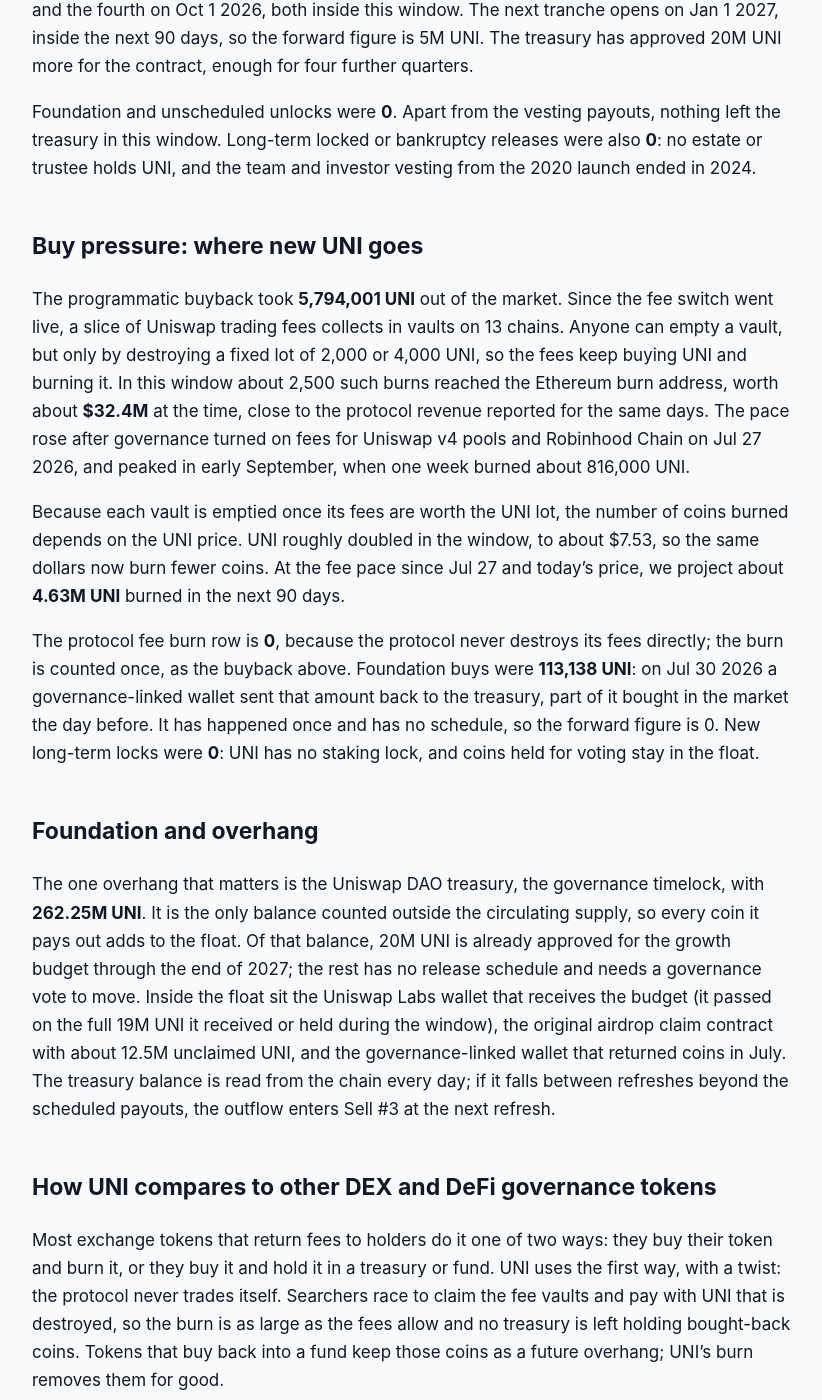
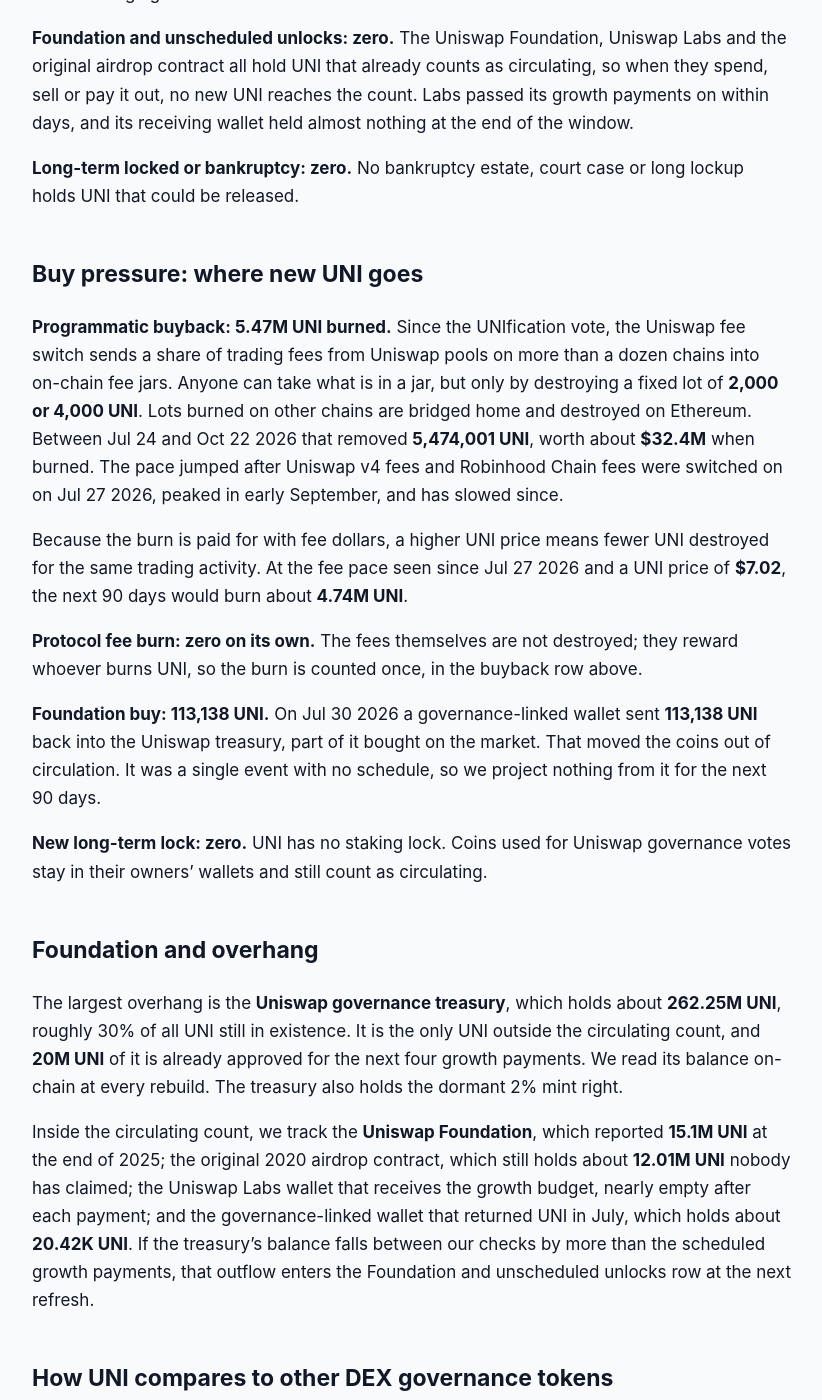
Before and after one commit to jeevansongmy-spec/mrnasdog-articles, a Jekyll site: the page built from crypto/uni-pressure-framework.md, in a window 1280 px wide and 1400 px high, scrolled down 1075 px. Shown: the whole window, without its empty margins (228-1050 px from the left). Built offline with Jekyll 4.4.1, drawn with Linux system fonts in a browser that asks for light colours; some of the changed text lies outside the part shown.

Commit message:
publish: crypto/uni-pressure-framework

```diff
--- a/crypto/uni-pressure-framework.md
+++ b/crypto/uni-pressure-framework.md
@@ -1,65 +1,70 @@
 ---
-title: "UNI Inflation Analysis · October 2026 · Supply was growing · trend cooling"
-description: "UNI supply grew +0.65% in 90 days: 10M UNI of treasury growth payouts against a 5.79M UNI fee-funded burn. About +0.06% projected next. No minting."
+title: "UNI Inflation Analysis · October 2026 · Mixed flows · supply roughly steady"
+description: "UNI supply is roughly steady: the fee switch burned 5.47M UNI against a 5M UNI treasury payout, −0.09% over 90 days and about +0.04% next. Never minted."
 canonical_url: "https://mrnasdog.com/research/uni/inflation"
 tags: ["crypto", "uni", "uniswap", "defi"]
 published: true
 ---
 Originally published at [https://mrnasdog.com/research/uni/inflation](https://mrnasdog.com/research/uni/inflation) by MrNasDog.
 
-# UNI Inflation Analysis · October 2026 · Supply was growing · trend cooling
+# UNI Inflation Analysis · October 2026 · Mixed flows · supply roughly steady
 
-<!-- main-page -->
-This is the long supply read. For the signal, the price drivers and the questions people ask about Uniswap, see [mrnasdog.com/research/uni](https://mrnasdog.com/research/uni).
-
-UNI supply grew by **+0.65%** over the last 90 days and is projected to grow only about **+0.06%** over the next 90. The Uniswap DAO treasury paid out **10M UNI** of growth budget to Uniswap Labs, while the Uniswap fee switch paid people to burn **5,794,001 UNI** and a governance-linked wallet sent **113,138 UNI** back to the treasury. No new UNI was minted: total supply is still exactly 1B, of which 112.79M UNI now sit at the burn address.
+**UNI** supply was roughly steady over the 90 days from Jul 24 to Oct 22 2026, with a slight shrink of **−0.09%**. The Uniswap treasury paid out **5.00M UNI** in its quarterly growth budget, while the Uniswap fee switch destroyed **5.47M UNI** and a governance-linked wallet returned **113,138 UNI** to the treasury. For the next 90 days we expect about **+0.04%**: one more 5M UNI payment on Jan 1 2027 against a burn of about **4.74M UNI** at today's price. UNI can never pass its 1B cap, and no new UNI has ever been minted.
 
 ## The verdict, in one paragraph
 
-Our ledger reads **+0.65%** net UNI supply growth for the 90 days from Jul 14 to Oct 12 2026, and **+0.06%** for the next 90 days. The monitor reads **+0.64%** for the same kind of window, a gap of **0.01 percentage points**, well inside our 0.5-point tolerance, so no warning chip is shown. The window caught two quarterly payouts instead of the usual one, which is why it reads higher than the next 90 days, when one payout meets a fee burn of about the same size. In one line: UNI is a fee-burning DEX token whose treasury still pays out slightly more than the burn takes back.
+Over the last 90 days the circulating UNI supply moved by **−0.09%**, from about 625.23M to **624.59M UNI**. Outside trackers read **−0.15%** for the same period, a gap of only **0.05 points**, so no data-conflict warning is shown on the UNI page. The next 90 days project to **+0.04%**, which is flat for practical purposes. The cite-able label for Uniswap today is simple: **a fee-burn token whose burn now cancels almost all of its treasury spending**.
 
 ## Sell pressure: where new UNI comes from
 
-Protocol inflation was **0**. The UNI token has a mint function, and the Uniswap governance timelock is its minter: since Jan 1 2024 it may mint up to 2% of supply once a year, about 20M UNI. It has never done so, total supply read exactly 1,000,000,000 UNI at both ends of the window, and no vote proposes a mint. We checked that this total lives in contract storage that a mint would change, so the flat reading is a real one.
+**Protocol inflation is zero.** The UNI token contract still holds exactly **1,000,000,000 UNI**, the same number it launched with in September 2020. Uniswap governance does keep a right to mint up to **2% a year**, about 20M UNI, and that right has been open since Jan 1 2024. It has never been used, and no Uniswap governance vote proposes to use it. We read it on-chain at every rebuild because it is the one way the UNI supply could grow past today's numbers.
 
-Vesting unlocks were **10M UNI**. The UNIfication vote of December 2025 set a growth budget of 20M UNI a year for Uniswap Labs, paid by a vesting contract that releases **5M UNI** each calendar quarter from the DAO treasury. The third-quarter tranche was claimed on Jul 14 2026 and the fourth on Oct 1 2026, both inside this window. The next tranche opens on Jan 1 2027, inside the next 90 days, so the forward figure is 5M UNI. The treasury has approved 20M UNI more for the contract, enough for four further quarters.
+**Vesting unlocks: 5.00M UNI.** Under the UNIfication plan that passed in December 2025, Uniswap Labs receives a growth budget of **20M UNI a year**, paid as **5M UNI each calendar quarter** by an on-chain vesting contract that draws from the Uniswap treasury. Payments so far landed on Jan 5, Apr 10, Jul 14 and Oct 1 2026. Only the Oct 1 2026 payment falls inside this window. The treasury is the one pile of UNI not counted as circulating, so every growth payment is real new supply on the market. The original team and investor vesting from 2020 finished long ago.
 
-Foundation and unscheduled unlocks were **0**. Apart from the vesting payouts, nothing left the treasury in this window. Long-term locked or bankruptcy releases were also **0**: no estate or trustee holds UNI, and the team and investor vesting from the 2020 launch ended in 2024.
+**Foundation and unscheduled unlocks: zero.** The Uniswap Foundation, Uniswap Labs and the original airdrop contract all hold UNI that already counts as circulating, so when they spend, sell or pay it out, no new UNI reaches the count. Labs passed its growth payments on within days, and its receiving wallet held almost nothing at the end of the window.
+
+**Long-term locked or bankruptcy: zero.** No bankruptcy estate, court case or long lockup holds UNI that could be released.
 
 ## Buy pressure: where new UNI goes
 
-The programmatic buyback took **5,794,001 UNI** out of the market. Since the fee switch went live, a slice of Uniswap trading fees collects in vaults on 13 chains. Anyone can empty a vault, but only by destroying a fixed lot of 2,000 or 4,000 UNI, so the fees keep buying UNI and burning it. In this window about 2,500 such burns reached the Ethereum burn address, worth about **$32.4M** at the time, close to the protocol revenue reported for the same days. The pace rose after governance turned on fees for Uniswap v4 pools and Robinhood Chain on Jul 27 2026, and peaked in early September, when one week burned about 816,000 UNI.
+**Programmatic buyback: 5.47M UNI burned.** Since the UNIfication vote, the Uniswap fee switch sends a share of trading fees from Uniswap pools on more than a dozen chains into on-chain fee jars. Anyone can take what is in a jar, but only by destroying a fixed lot of **2,000 or 4,000 UNI**. Lots burned on other chains are bridged home and destroyed on Ethereum. Between Jul 24 and Oct 22 2026 that removed **5,474,001 UNI**, worth about **$32.4M** when burned. The pace jumped after Uniswap v4 fees and Robinhood Chain fees were switched on on Jul 27 2026, peaked in early September, and has slowed since.
 
-Because each vault is emptied once its fees are worth the UNI lot, the number of coins burned depends on the UNI price. UNI roughly doubled in the window, to about $7.53, so the same dollars now burn fewer coins. At the fee pace since Jul 27 and today's price, we project about **4.63M UNI** burned in the next 90 days.
+Because the burn is paid for with fee dollars, a higher UNI price means fewer UNI destroyed for the same trading activity. At the fee pace seen since Jul 27 2026 and a UNI price of **$7.02**, the next 90 days would burn about **4.74M UNI**.
 
-The protocol fee burn row is **0**, because the protocol never destroys its fees directly; the burn is counted once, as the buyback above. Foundation buys were **113,138 UNI**: on Jul 30 2026 a governance-linked wallet sent that amount back to the treasury, part of it bought in the market the day before. It has happened once and has no schedule, so the forward figure is 0. New long-term locks were **0**: UNI has no staking lock, and coins held for voting stay in the float.
+**Protocol fee burn: zero on its own.** The fees themselves are not destroyed; they reward whoever burns UNI, so the burn is counted once, in the buyback row above.
+
+**Foundation buy: 113,138 UNI.** On Jul 30 2026 a governance-linked wallet sent **113,138 UNI** back into the Uniswap treasury, part of it bought on the market. That moved the coins out of circulation. It was a single event with no schedule, so we project nothing from it for the next 90 days.
+
+**New long-term lock: zero.** UNI has no staking lock. Coins used for Uniswap governance votes stay in their owners' wallets and still count as circulating.
 
 ## Foundation and overhang
 
-The one overhang that matters is the Uniswap DAO treasury, the governance timelock, with **262.25M UNI**. It is the only balance counted outside the circulating supply, so every coin it pays out adds to the float. Of that balance, 20M UNI is already approved for the growth budget through the end of 2027; the rest has no release schedule and needs a governance vote to move. Inside the float sit the Uniswap Labs wallet that receives the budget (it passed on the full 19M UNI it received or held during the window), the original airdrop claim contract with about 12.5M unclaimed UNI, and the governance-linked wallet that returned coins in July. The treasury balance is read from the chain every day; if it falls between refreshes beyond the scheduled payouts, the outflow enters Sell #3 at the next refresh.
+The largest overhang is the **Uniswap governance treasury**, which holds about **262.25M UNI**, roughly 30% of all UNI still in existence. It is the only UNI outside the circulating count, and **20M UNI** of it is already approved for the next four growth payments. We read its balance on-chain at every rebuild. The treasury also holds the dormant 2% mint right.
 
-## How UNI compares to other DEX and DeFi governance tokens
+Inside the circulating count, we track the **Uniswap Foundation**, which reported **15.1M UNI** at the end of 2025; the original 2020 airdrop contract, which still holds about **12.01M UNI** nobody has claimed; the Uniswap Labs wallet that receives the growth budget, nearly empty after each payment; and the governance-linked wallet that returned UNI in July, which holds about **20.42K UNI**. If the treasury's balance falls between our checks by more than the scheduled growth payments, that outflow enters the Foundation and unscheduled unlocks row at the next refresh.
 
-Most exchange tokens that return fees to holders do it one of two ways: they buy their token and burn it, or they buy it and hold it in a treasury or fund. UNI uses the first way, with a twist: the protocol never trades itself. Searchers race to claim the fee vaults and pay with UNI that is destroyed, so the burn is as large as the fees allow and no treasury is left holding bought-back coins. Tokens that buy back into a fund keep those coins as a future overhang; UNI's burn removes them for good.
+## How UNI compares to other DEX governance tokens
 
-On the sell side, UNI is unusual among DeFi tokens because it pays no emissions to liquidity providers and runs no staking rewards. Tokens that reward farms or stakers mint new coins every day, which a burn must outrun before supply can shrink. UNI's only steady new supply is the 20M UNI a year growth budget, about 3.2% of circulating supply a year, against a fee burn that ran near 23M UNI a year at the pace of this window.
+Most exchange tokens grow their supply to pay liquidity providers. Curve's CRV and PancakeSwap's CAKE both create new tokens as rewards, and their burns or locks have to fight that steady printing. UNI is different: **Uniswap pays no token rewards to liquidity providers**, its supply has never grown past its launch amount, and its only regular new supply is the 5M UNI quarterly growth payment from a treasury that already exists.
 
-The hard limit is softer than a capped coin's. UNI started at 1B, will never exceed it unless governance votes to mint, and has already burned 112.79M. But the 2% yearly mint right means the cap is a policy choice, not a rule written in stone.
+On the buy side, UNI now looks closer to tokens with fee-funded buybacks, such as Hyperliquid's HYPE or Aave's AAVE, than to a pure voting token. The difference is the shape: Uniswap does not buy UNI in the market itself. It lets anyone claim the fee jars by destroying UNI, so the burn happens on-chain, in fixed lots, and the destroyed UNI can never return. A buyback that parks tokens in a treasury can be spent again later; a Uniswap burn cannot.
+
+The trade-off is size. At about **0.9%** of circulating UNI burned per 90 days, the Uniswap burn is large enough to cancel the growth budget but not yet large enough to shrink UNI quickly, and it rises and falls with trading on Uniswap.
 
 ## What to watch in the next 90 days
 
-**Jan 1 2027:** the next 5M UNI growth-budget tranche opens; we expect it to be claimed within two weeks, as the last four were.
+**Jan 1 2027:** the next 5M UNI growth payment unlocks; past payments were collected between zero and thirteen days after each unlock.
 
-**The burn pace:** weekly burns fell from about 816,000 UNI in early September to about 220,000 UNI in the week of Oct 5 2026 as fees cooled and the price stayed high. If that slower pace holds, the burn will fall short of the 4.63M UNI we project, and supply will grow faster than +0.06%.
+**Aggregator hooks, live since Oct 22 2026:** Uniswap now routes trades through outside liquidity on Ethereum, Base and Robinhood Chain, and those trades carry a protocol fee that feeds the UNI burn. More routed volume would lift the burn above our 4.74M UNI estimate.
 
-**More fee votes:** fees on Arc went live on Oct 5 2026, and governance has more v4 pools and chains in the queue. Each new chain adds fee vaults that end in UNI burns.
+**Fee switch expansion:** the Arc chain was added on Oct 5 2026, and further Uniswap governance votes could switch fees on for more chains or pool types.
 
-**The mint right and the treasury:** any proposal to use the 2% mint, raise the growth budget or move treasury UNI outside the budget would change the sell side at once.
+**Burn pace and price:** burns slowed from about 814,000 UNI in the busiest week of September to about 180,000 UNI in the last six days. A higher UNI price also means fewer UNI per fee dollar.
+
+**The mint right:** any Uniswap governance proposal to use the 2% yearly mint would change this reading at once. None exists today.
 
 ## Summary
 
-UNI supply grew **+0.65%** in the 90 days to Oct 12 2026 and is projected near flat, about **+0.06%**, for the next 90 days. The structure is simple: the Uniswap DAO treasury pays a 5M UNI growth budget every quarter, and the fee switch burns UNI with every vault claimed, 5.79M UNI in this window. The key risk is the burn slowing while the payouts stay fixed, with 262.25M UNI in the treasury behind them. The ceiling is the original 1B UNI, which holds only as long as governance never uses its 2% yearly mint right.
+UNI supply was roughly steady over the last 90 days at **−0.09%**, and we project about **+0.04%** for the next 90 days. Uniswap's fee switch burned **5.47M UNI**, slightly more than the **5M UNI** growth payment the treasury sent to Uniswap Labs. The key risk is the burn fading if trading on Uniswap slows, while the growth budget keeps paying 20M UNI a year from a treasury of about 262.25M UNI. UNI can never exceed 1B, and no UNI has ever been minted.
 
----
-
-*MrNasDog Pressure Framework analysis of UNI, Metric 1 — Inflation. Data + explanation only. Not financial advice. Checked Oct 12 2026.*
+*MrNasDog Pressure Framework analysis of UNI, Metric 1 — Inflation. Data + explanation only. Not financial advice. Checked Oct 22 2026.*
```
